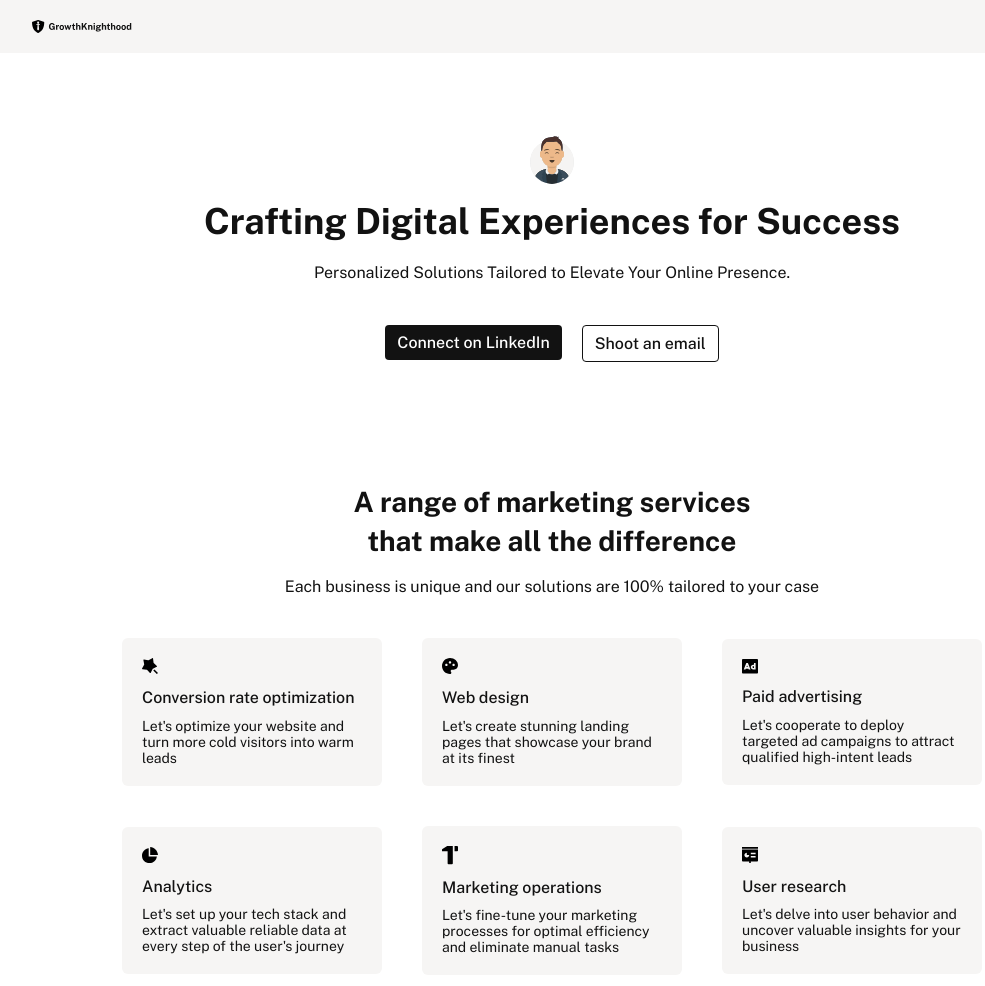
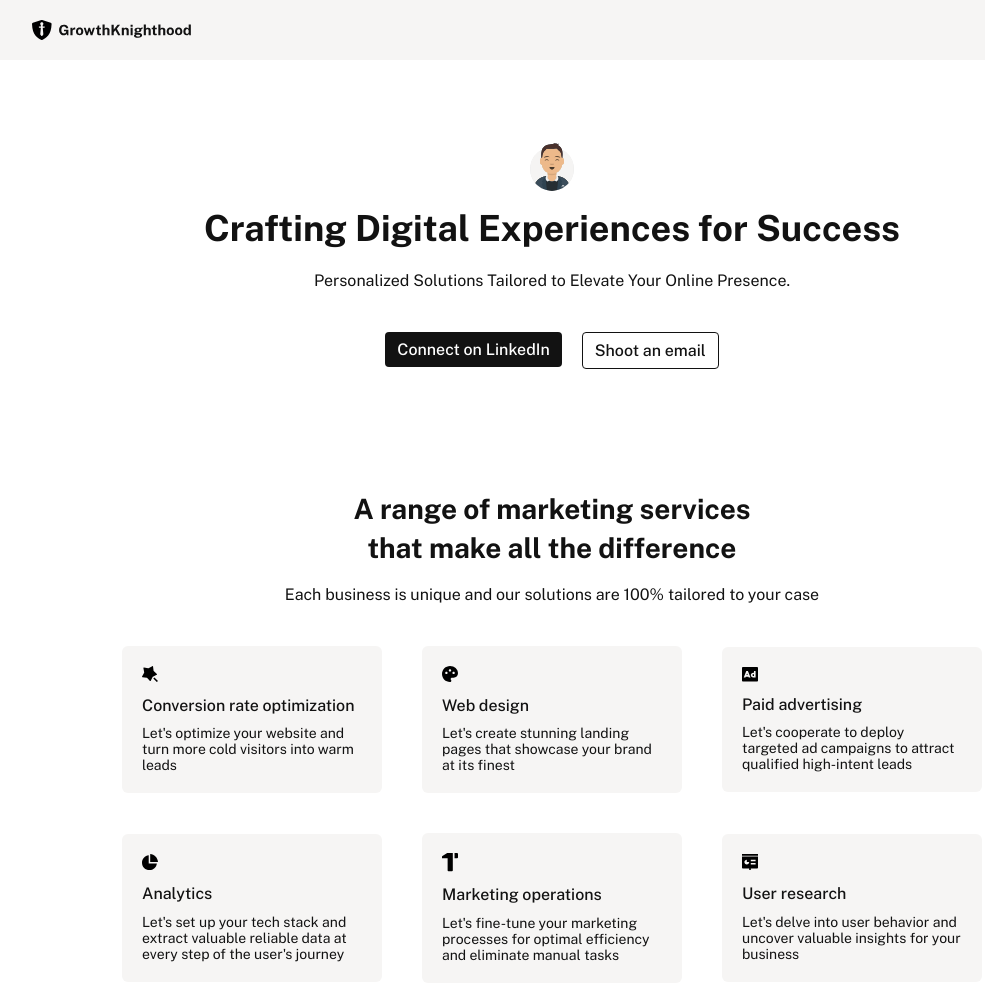
Before and after one commit to Necromancer94/GrowthKnighthood, a plain HTML site: page index.html in a window 1280 px wide. Shown: the top 986 px of the page, without its empty margins (88-1073 px from the left). Drawn offline with nearby package versions, Linux system fonts and the light colour scheme.

Commit message:
Update index.html

```diff
--- a/index.html
+++ b/index.html
@@ -185,8 +185,12 @@
         flex-wrap: wrap;
     }
 
-    .logos-container > img, nav > img {
+    .logos-container > img {
         width: 100px;
+    }
+
+    nav > img {
+        width: 160px;
     }
 
     .btn-container {
```
